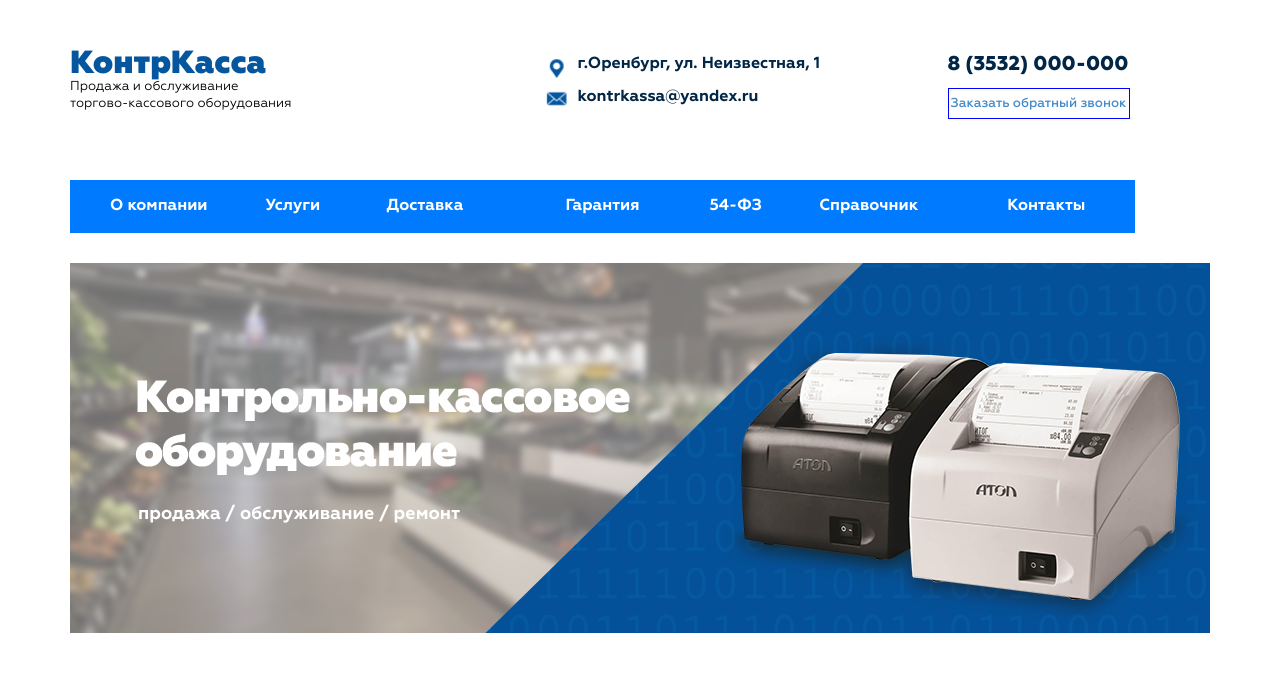
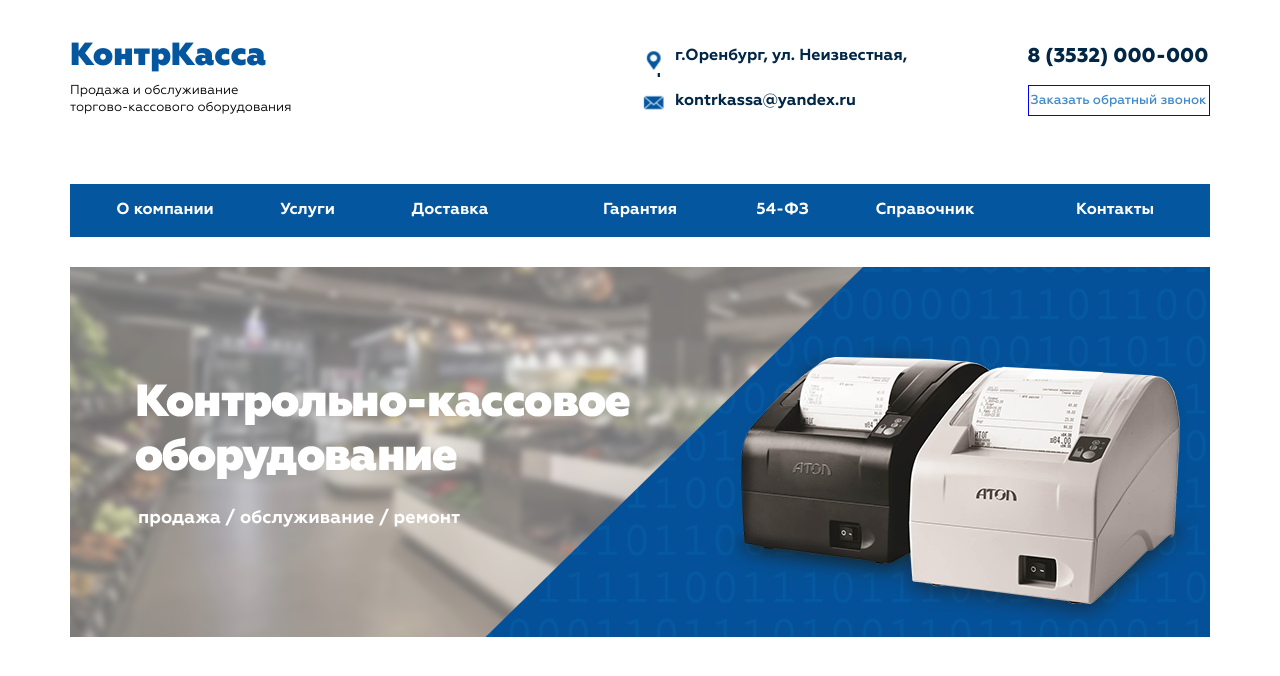
Before and after one commit to SaintFurion/CounterCass, a plain HTML site: page index.html in a window 1280 px wide. Drawn offline with Linux system fonts and the light colour scheme.

Commit message:
исправлено

```diff
--- a/index.html
+++ b/index.html
@@ -14,15 +14,15 @@
             <div class="container">
                 <div class="information">
                     <div class="row">
-                        <div class="col-md-5 col-sm-12 w_100"><div class="name"><span>КонтрКасса</span></div></div>
-                        <div class="col-md-4 col-sm-12 w_100"><div class="map"><span>г.Оренбург, ул. Неизвестная, 1</span></div></div>
+                        <div class="col-md-6 col-sm-12 w_100" ><div class="name"><span>КонтрКасса</span></div></div>
+                        <div class="col-md-3 col-sm-12 w_100"><div class="map"><span>г.Оренбург, ул. Неизвестная, 1</span></div></div>
                         <div class="col-md-3 col-sm-12 w_100"><div class="number"><span>8 (3532) 000-000</span></div></div>
                     </div>
                 </div>
                 <div class="gl">
                     <div class="row">
-                        <div class="col-md-5 col-sm-12 w_100"><div class="name2"><span>Продажа и обслуживание<br> торгово-кассового оборудования</span></div></div>
-                        <div class="col-md-4 col-sm-12 w_100"><div class="email"><span>kontrkassa@yandex.ru</span></div></div>
+                        <div class="col-md-6 col-sm-12 w_100"><div class="name2"><span>Продажа и обслуживание<br> торгово-кассового оборудования</span></div></div>
+                        <div class="col-md-3 col-sm-12 w_100"><div class="email"><span>kontrkassa@yandex.ru</span></div></div>
                         <div class="col-md-3 col-sm-12 w_100"><div class="callback"><span><div class="outline"><a href=index.html>Заказать обратный звонок</a></span></div></div>
                     </div>
                 </div>
--- a/style/style.css
+++ b/style/style.css
@@ -32,8 +32,10 @@
 }
 
 .information{
-    padding-top: 56px;
+    padding-top: 48px;
 }
+
+
 
 .name span{
     font-family: 'Geometria-Heavy';
@@ -59,10 +61,12 @@
 }
 .number span{
     font-family: 'Geometria-ExtraBold';
-    position: absolute;
+    position: relative;
     color: #012646;
     font-size: 20px;
-    text-align:right;
+    width: 225px;
+    padding-left:10px;
+    margin-left: 70px;
 }
 .name2 span{
     font-family: 'Geometria';
@@ -99,7 +103,10 @@
     display: flex;
     justify-content: left;
     align-items: left;
-    top: 10px;
+    top: 3px;
+    width: 225px;
+    padding-left:10px;
+    margin-left: 70px;
 }
 
 .outline {
@@ -136,12 +143,12 @@ A:hover{
 .selections{
     margin-top:68px;
     margin-left: 15px;
-    margin-right: 90px;
+    margin-right: 15px;
 }
 
 .menu{
     text-align: center;
-    background: #007bff;
+    background: #04569f;
 }
 
 .selections-table{
@@ -154,6 +161,5 @@ A:hover{
 
 #banner{
     text-align: center;
-    width: 100;
     position: relative;
 }
```
